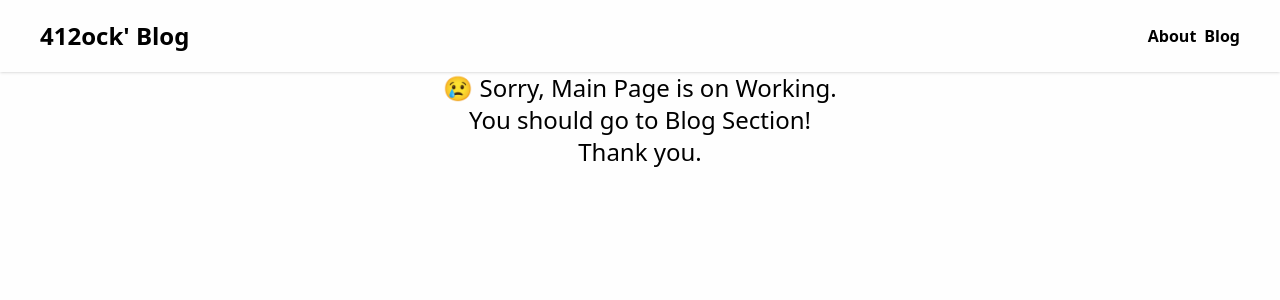
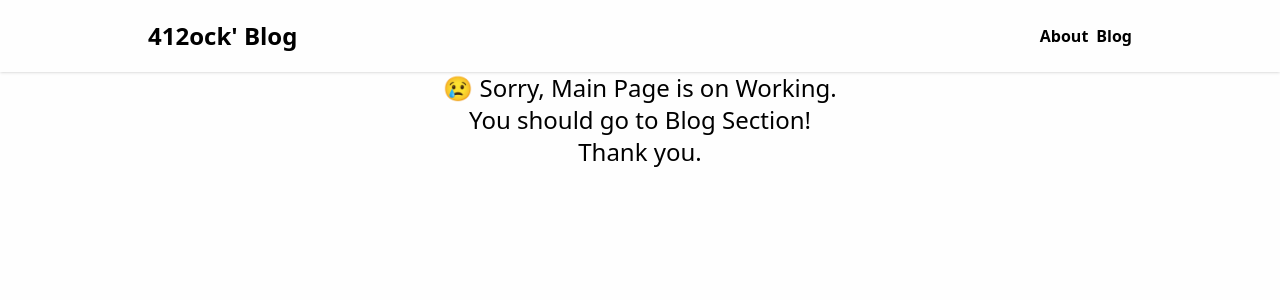
Before and after one commit to 412ock/412ock_blog, a Next.js app: page / in a window 1280 px wide. Shown: the top 300 px of the page. Built offline with nearby package versions, Linux system fonts and the light colour scheme.

Commit message:
feat: Navigation Bar add Container CSS

```diff
--- a/src/components/Navigation.tsx
+++ b/src/components/Navigation.tsx
@@ -7,11 +7,11 @@ export default function Navigation() {
             <div className={style.navbarWrapper}>
                 <div className={`${style.container}`}>
                     <Link className={style.logo} href={`/`}>412ock&apos; Blog</Link>
+                    <ul className={style.navGroup}>
+                        <li className={style.navItem}><Link  href={`/about`}>About</Link></li>
+                        <li className={style.navItem}><Link  href={`/posts`}>Blog</Link></li>
+                    </ul>
                 </div>
-                <ul className={style.navGroup}>
-                    <li className={style.navItem}><Link  href={`/about`}>About</Link></li>
-                    <li className={style.navItem}><Link  href={`/posts`}>Blog</Link></li>
-                </ul>
             </div>
         </nav>
     )
--- a/src/styles/common/navigation.module.css
+++ b/src/styles/common/navigation.module.css
@@ -2,12 +2,17 @@
 
 @layer components {
     .navbarWrapper{
-        @apply flex justify-between items-center shadow
-        py-5 px-10;
+        @apply w-full shadow
+
     }
 
     .logo {
         @apply font-bold text-2xl;
+    }
+
+    .container {
+        @apply flex justify-between items-center lg:w-[1024px]
+        m-auto py-5 px-5;
     }
 
     .navGroup{
```
